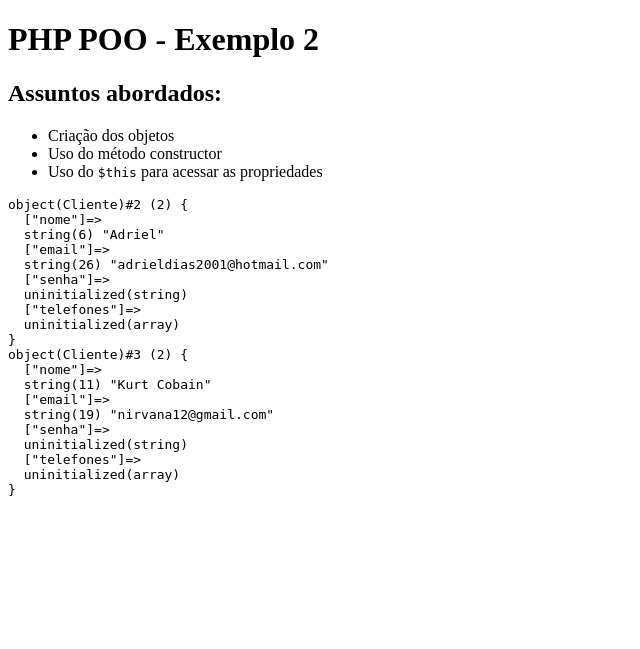
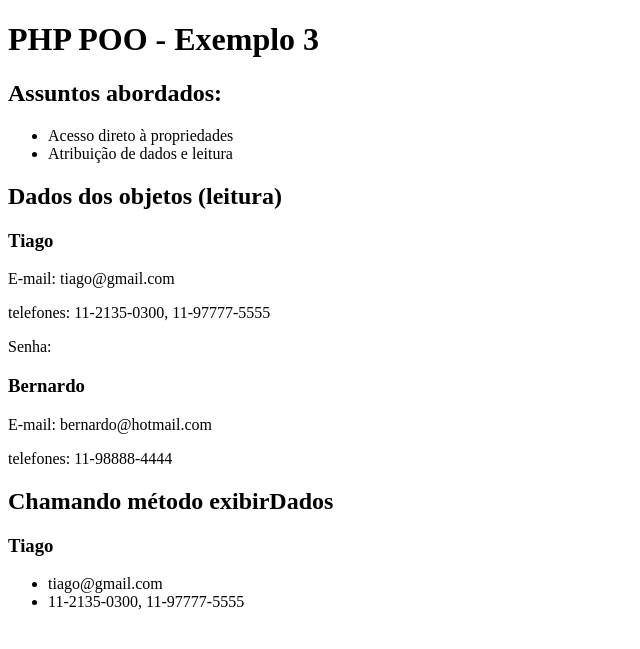
Before and after one commit to Adriel21/php-poo, a PHP site: page / in a window 1280 px wide. Shown: the top 649 px of the page, without its empty margins (0-640 px from the left). Run offline with PHP 8.4, Linux system fonts and the light colour scheme.

Commit message:
Acesso direto aos recursos
Atribuição e leitura de dados em propriedades e métodos públicos

```diff
--- a/index.php
+++ b/index.php
@@ -4,15 +4,14 @@
     <meta charset="UTF-8">
     <meta http-equiv="X-UA-Compatible" content="IE=edge">
     <meta name="viewport" content="width=device-width, initial-scale=1.0">
-    <title>Exemplo 2</title>
+    <title>Exemplo 3</title>
 </head>
 <body>
-    <h1>PHP POO - Exemplo 2</h1>
+    <h1>PHP POO - Exemplo 3</h1>
     <h2>Assuntos abordados:</h2>
     <ul>
-        <li>Criação dos objetos</li>
-        <li>Uso do método constructor</li>
-        <li>Uso do <code>$this</code> para acessar as propriedades</li>
+        <li>Acesso direto à propriedades</li>
+        <li>Atribuição de dados e leitura</li>
     </ul>
 
 <?php
@@ -20,13 +19,35 @@
     require_once "./src/Cliente.php";
 
     //Criação dos objetos
-    $clienteA = new Cliente('Adriel', 'adrieldias2001@hotmail.com');
-    $clienteB = new Cliente('Kurt Cobain', 'nirvana12@gmail.com');
+    $clienteA = new Cliente;
+    $clienteB = new Cliente;
 
-    echo '<pre>';
-    var_dump($clienteA);
-    var_dump($clienteB);
-    echo '</pre>';
+    // Atribuindo dados às propriedades do objeto
+    $clienteA->nome = 'Tiago';
+    $clienteA->email = 'tiago@gmail.com';
+    $clienteA->telefones = ['11-2135-0300, 11-97777-5555'];
+
+
+    $clienteB->nome = 'Bernardo';
+    $clienteB->email = 'bernardo@hotmail.com';
+    $clienteB->telefones = array('11-98888-4444');
+
+
 ?>
+
+<h2>Dados dos objetos (leitura)</h2>
+<h3><?=$clienteA->nome?></h3>
+<p>E-mail: <?=$clienteA->email?></p>
+<p>telefones: <?=implode(", ", $clienteA->telefones)?></p>
+<P>Senha: <?=$clienteA->senha?></P> <!--Quando o valor da propriedade não foi passado, ao ser inicializada, irá informar um erro fatal. Para evitar isso, podemos atribuir uma string vazia na atribuição de propriedades da classe, para que ela possa ser inicializada mesmo sem valor passado-->
+<h3><?=$clienteB->nome?></h3>
+<p>E-mail: <?=$clienteB->email?></p>
+<p>telefones: <?=implode(", ", $clienteB->telefones)?></p>
+
+<h2>Chamando método exibirDados</h2>
+
+<?php $clienteA->exibirDados(); ?>
+
+
 </body>
 </html>
--- a/src/Cliente.php
+++ b/src/Cliente.php
@@ -5,14 +5,15 @@ class Cliente
     // propriedades (ou atributos)
     public string $nome;
     public string $email;
-    public string $senha;
+    public string $senha = "";
     public array $telefones;
 
-    // Método constructor
-    public function __construct(string $nome, string $email)
-    {
-        /* $this é uma variável especial, sempre apontando para a referência da Classe atualmente manipulada*/
-        $this->nome = $nome;
-        $this->email = $email;
+
+    public function exibirDados(){
+        echo "<h3>$this->nome</h3>";
+        echo "<ul>";
+        echo "<li> $this->email</li>";
+        echo "<li>".implode(', ', $this->telefones)."</li>";
+        echo "</ul>";                      // se estamos dentro da classe, utilizamos o this, fora da classe é através do nome do objeto
     }
 }
```
